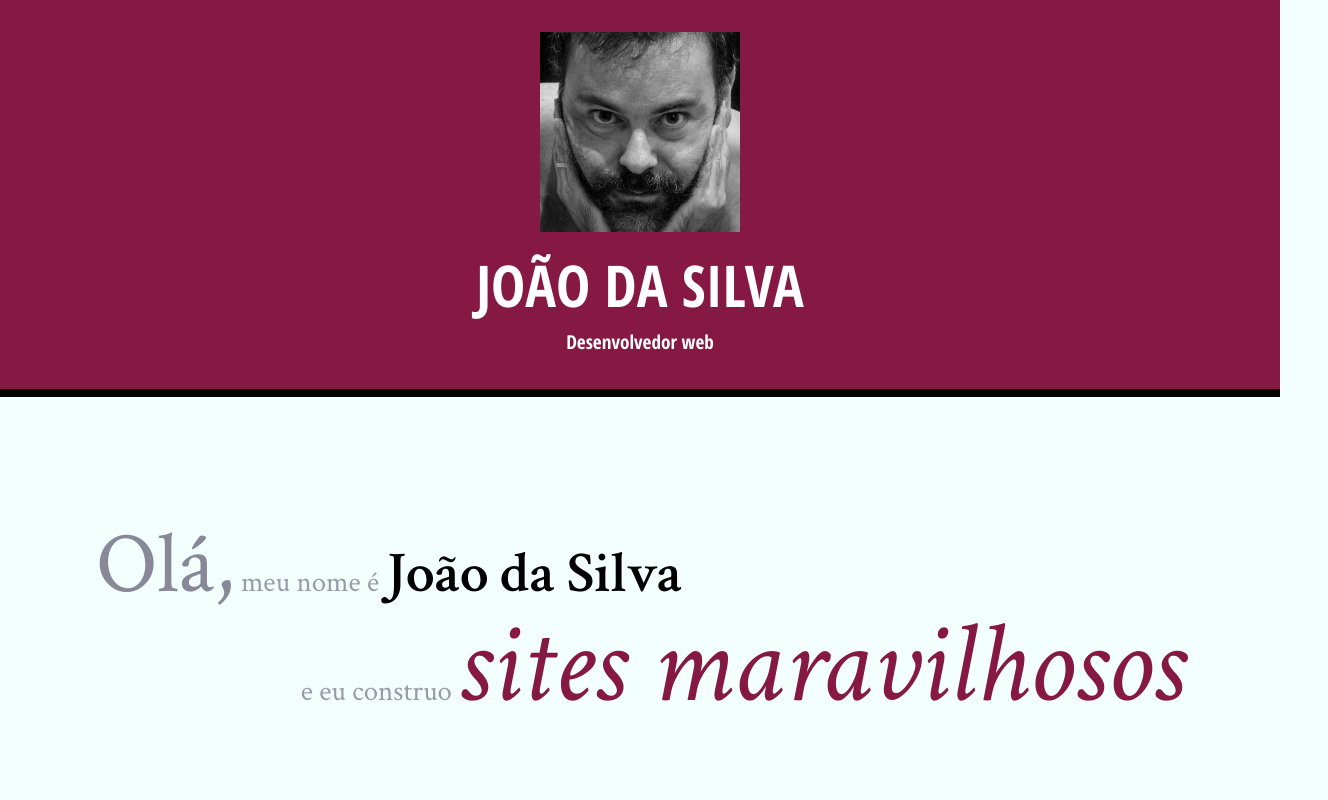
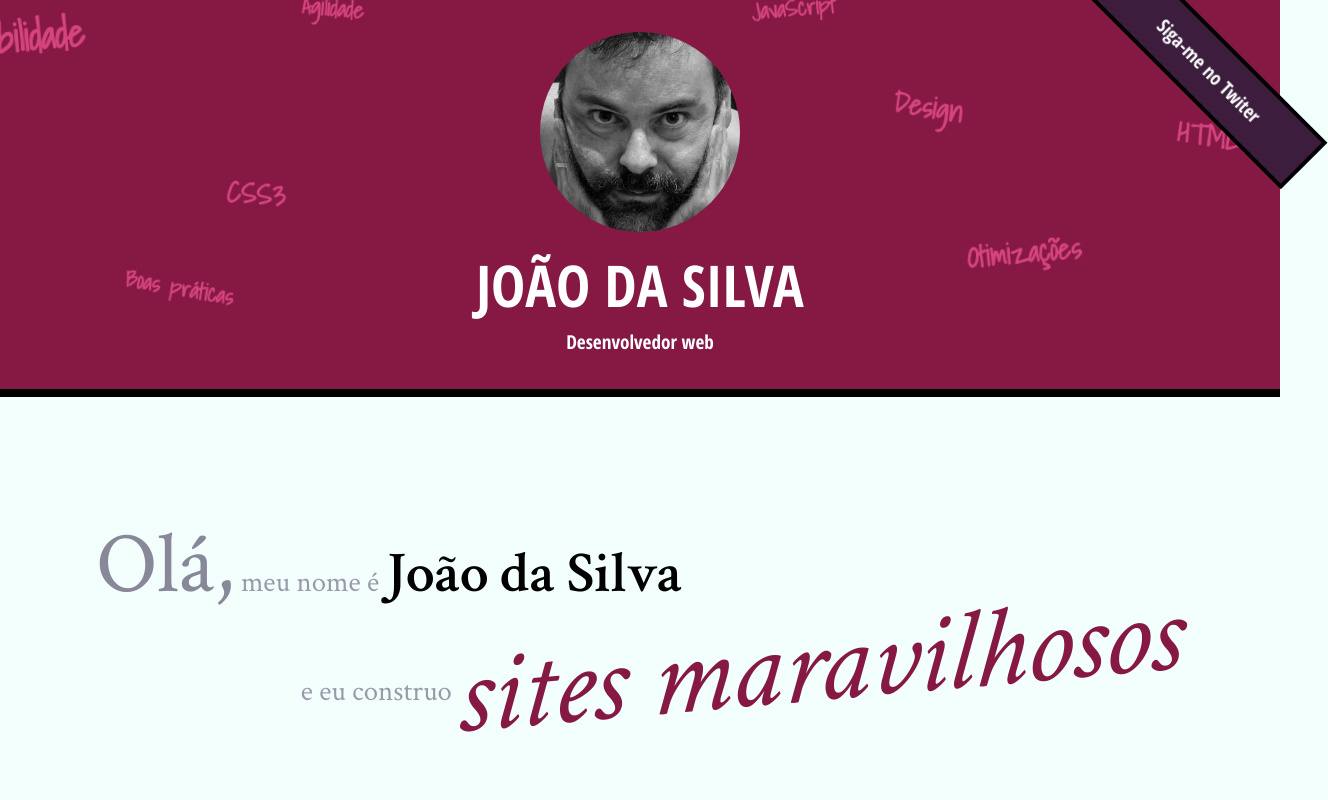
Before and after one commit to jessicaperuggia/site_joao_da_silva, a plain HTML site: page index.html in a window 1280 px wide. Shown: the top 800 px of the page, 1328 px wide, since content can reach past the window. Drawn offline with Linux system fonts and the light colour scheme.

Commit message:
efeito 3d

```diff
--- a/css/index.css
+++ b/css/index.css
@@ -1,5 +1,6 @@
 .foto-home {
     height: 200px;
+    border-radius: 50%;
 }
 .saudacao p {
     font-size: 1.5em;
@@ -22,6 +23,8 @@
 .saudacao em {
     color: #851944;
     font-size: 4em;
+    transform: rotate(-5deg) skew(-10deg);
+    display: inline-block;
 }
 .botao-index {
     font-size: 1.25em;
@@ -64,12 +67,16 @@
 }
 .blog {
     background-color: #999;
+    position: relative;
     color: #FFF;
     border-bottom: .5em solid #851944;
 }
 .blog small {
     position: relative;
     top: -2em;
+}
+.blog li {
+    width: 30%;
 }
 .blog li a {
     color: #FCF;
@@ -92,3 +99,117 @@ main {
     padding-bottom: 0;
     float: none;
 }
+.palavra-home {
+    font-family: "Shadows Into Light", cursive;
+    font-weight: bold;
+    color: #D5447E;
+    position: absolute;
+
+}
+.eficiencia {
+    top: 20%;
+    left: 75%;
+    transform: translate(-50%, -50%) rotate(-5deg)translateZ(4px) scale(0.25);
+}
+.boas-praticas {
+    top: 70%;
+    left: 20%;
+    transform: translate(-50%, -50%) rotate(10deg) translateZ(1px) scale(0.25);
+}
+.codigo-limpo {
+    top: 45%;
+    left: 10%;
+    transform: translate(-50%, -50%) rotate(-10deg) translateZ(2px) scale(0.25);
+}
+.css3 {
+    top: 50%;
+    left: 30%;
+    transform: translate(-50%, -50%) rotate(5deg) translateZ(2px) scale(0.25);
+}
+.html5 {
+    top: 40%;
+    left: 80%;
+    transform: translate(-50%, -50%) rotate(10deg) translateZ(2px) scale(0.25);
+}
+.javascript {
+    top: 10%;
+    left: 60%;
+    transform: translate(-50%, -50%) rotate(-5deg) translateZ(1px) scale(0.25);
+}
+.acessibilidade {
+    top: 30%;
+    left: 25%;
+    transform: translate(-50%, -50%) rotate(-5deg) translateZ(3px) scale(0.25);
+}
+.responsivo {
+    top: 15%;
+    left: 15%;
+    transform: translate(-50%, -50%) rotate(10deg) translateZ(3px) scale(0.25);
+}
+.otimizacoes {
+    top: 60%;
+    left: 70%;
+    transform: translate(-50%, -50%) rotate(-5deg) translateZ(2px) scale(0.25);
+}
+.agilidade {
+    top: 10%;
+    left: 30%;
+    transform: translate(-50%, -50%) rotate(5deg) translateZ(1px) scale(0.25);
+}
+.design {
+    top: 35%;
+    left: 65%;
+    transform: translate(-50%, -50%) rotate(10deg) translateZ(2px) scale(0.25);
+}
+.titulo-principal {
+    position: relative;
+}
+.blog .inicio-post {
+    position: absolute;
+    top: 4em;
+    height: 8em;
+    left: 30%;
+    right: 4em;
+    background-color: #F2FFFC;
+    color: #000;
+    padding: 1.5em;
+}
+.blog .mais-recente {
+    background-color: #F2FFFC;
+}
+.blog .mais-recente a {
+    color: #F26;
+}
+.banner-twitter {
+    width: 14em;
+    line-height: 1;
+    padding: 1em 0;
+    box-sizing: border-box;
+
+    text-align: center;
+    text-decoration: none;
+    background-color: #3C1D3D;
+    color: white;
+    border: .25em solid black;
+
+    font-size: 1em;
+    font-family: "Open Sans Condensed", sans-serif;
+}
+.banner-twitter {
+    position: absolute;
+    top: 0;
+    right: 0;
+    transform-origin: 0 0;
+    transform: translate(6.5754em, -2.4749em) rotate(45deg);
+}
+.palavras-home {
+    perspective: 6px;
+    position: absolute;
+    top: 0;
+    left: 0;
+    width: 100%;
+    height: 100%;
+}
+.palavras-home li {
+    font-size: 400%;
+}
--- a/index.html
+++ b/index.html
@@ -16,6 +16,20 @@
         <img class="foto-home" src="img/eu.jpg" alt="Foto de João da Silva">
         <h1>João da Silva</h1>
         <p class="subtitulo-principal">Desenvolvedor web</p>
+    <ul class="palavras-home">
+        <li class="palavra-home eficiencia">Eficiência</li>
+        <li class="palavra-home boas-praticas">Boas práticas</li>
+        <li class="palavra-home codigo-limpo">Código limpo</li>
+        <li class="palavra-home css3">CSS3</li>
+        <li class="palavra-home html5">HTML5</li>
+        <li class="palavra-home javascript">JavaScript</li>
+        <li class="palavra-home acessibilidade">Acessibilidade</li>
+        <li class="palavra-home responsivo">Responsivo</li>
+        <li class="palavra-home otimizacoes">Otimizações</li>
+        <li class="palavra-home agilidade">Agilidade</li>
+        <li class="palavra-home design">Design</li>
+    </ul>
+    <a class="banner-twitter" href="http://twitter.com/joaodasilva">Siga-me no Twiter</a>
     </header>
     <main>
         <section class="secao-inicio saudacao">
@@ -35,8 +49,11 @@
             <h2>Blog</h2>
             <small>Últimos posts</small>
             <ol>
-                <li>
+                <li class="mais-recente">
                     <a href="blog.html">O essencial de design responsivo</a>
+                    <p class="inicio-post">
+                        Design responsivo tem ganho cada vez mais atenção como técnica de desenvolvimento de páginas web para dispositivos móveis. Mas como começar?
+                    </p>
                 </li>
                 <li>
                     <a href="blog.html">Por que fazer páginas acessíveis?</a>
```
Also changed, not shown: bio.html (+1 -1 lines).
